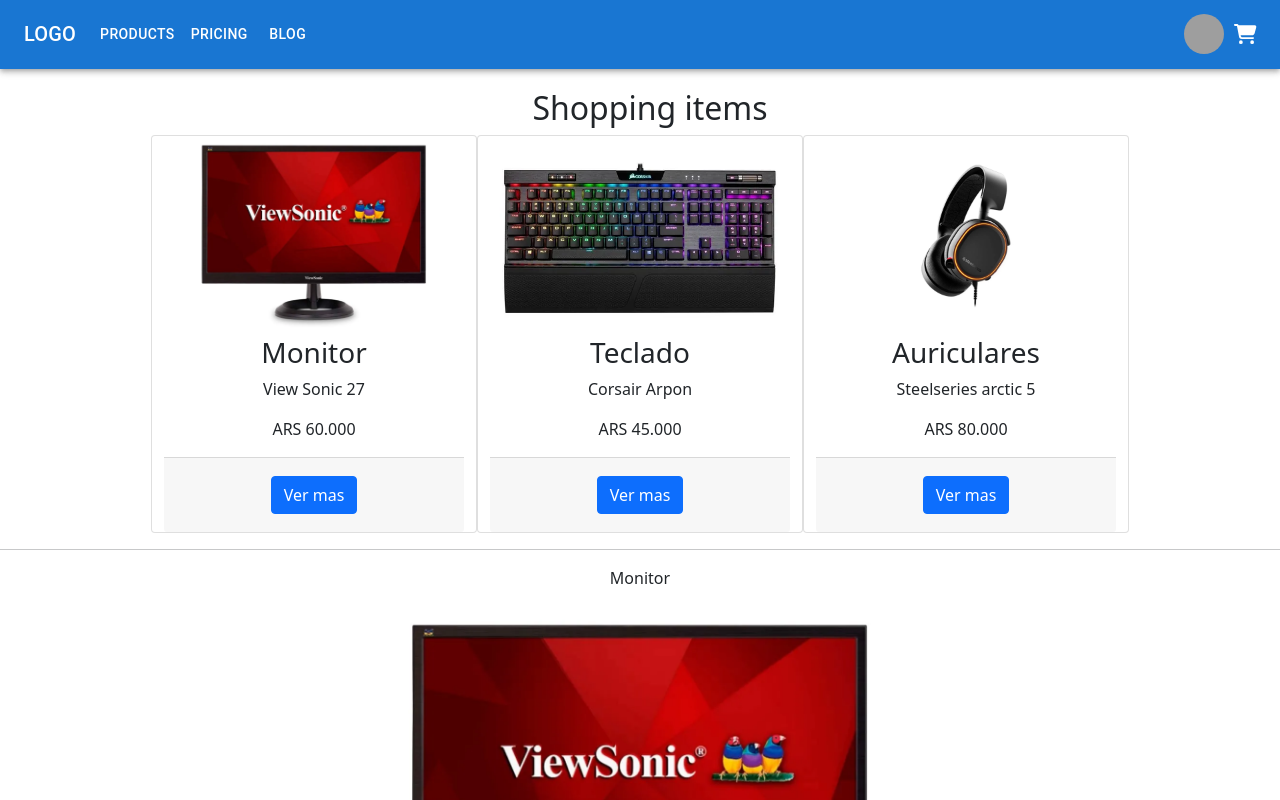
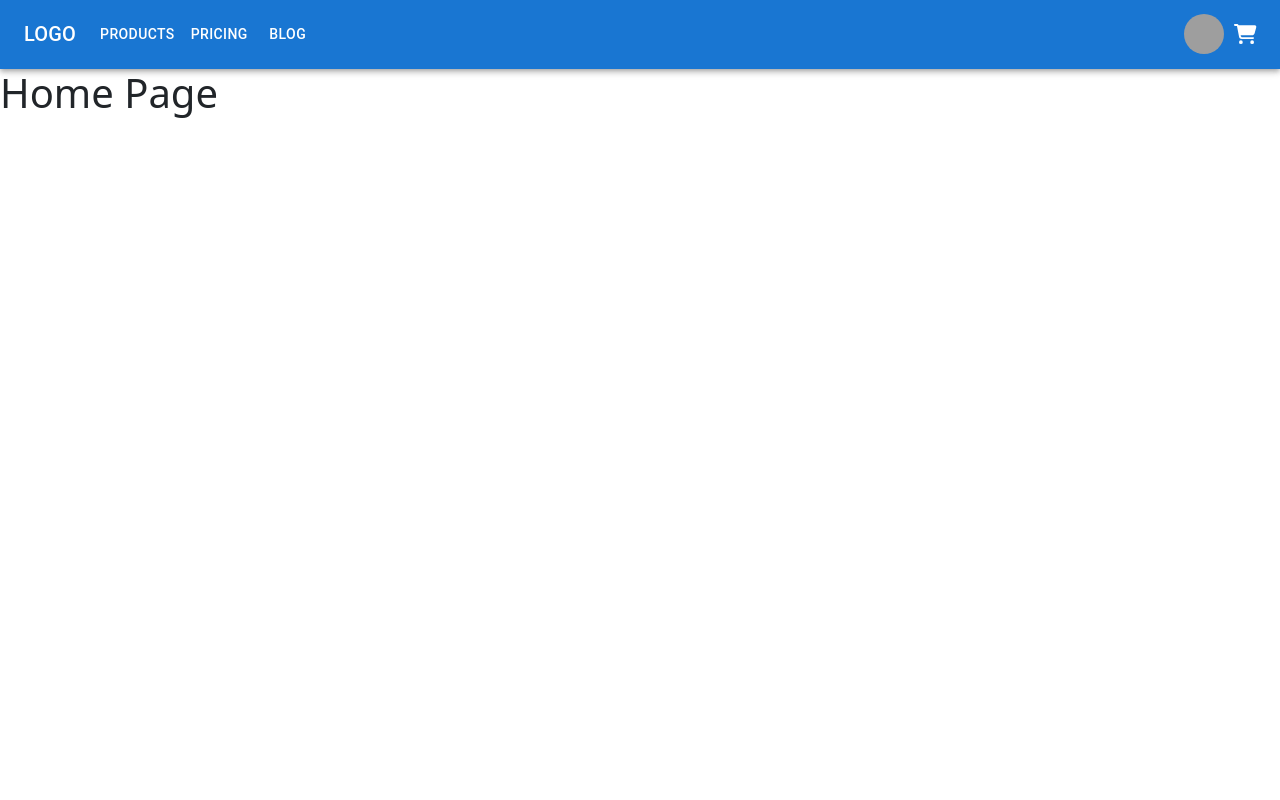
Before and after one commit to gfrassetti/react-coderhouse, a React (Create React App) app: page / in a window 1280 px wide. Shown: the top 800 px of the page. Built offline with nearby package versions, Linux system fonts and the light colour scheme; grey boxes are pictures that could not be loaded.

Commit message:
routes I

```diff
--- a/src/App.js
+++ b/src/App.js
@@ -1,12 +1,19 @@
 import React from "react";
 import Navbar from "./components/Navbar/Navbar";
 import ItemListContainer from "./components/ItemListContainer/ItemListContainer";
+import { BrowserRouter, Routes, Route } from "react-router-dom";
 
 const App = () => {
   return (
     <div>
-      <Navbar />
-      <ItemListContainer title="Shopping items" />
+      <BrowserRouter>
+        <Navbar />
+        <Routes>
+          <Route path="/" element={<h1>Home Page</h1>} />
+          <Route path="/contact" element={<h1>Contact Page</h1>} />
+          <Route path="/products" element={<ItemListContainer />} />
+        </Routes>
+      </BrowserRouter>
     </div>
   );
 };
--- a/src/components/ItemDetail/ItemDetail.js
+++ b/src/components/ItemDetail/ItemDetail.js
@@ -5,9 +5,8 @@
 import "./ItemDetail.css";
 import RatingItem from "./RatingItem";
 
-const ItemDetail = (product) => {
-  const { id, title, description, price, pictureUrl, details } =
-    product.product;
+const ItemDetail = ({ product }) => {
+  const { id, title, description, price, pictureUrl, details } = product;
   {
     console.log(details);
   }
```
